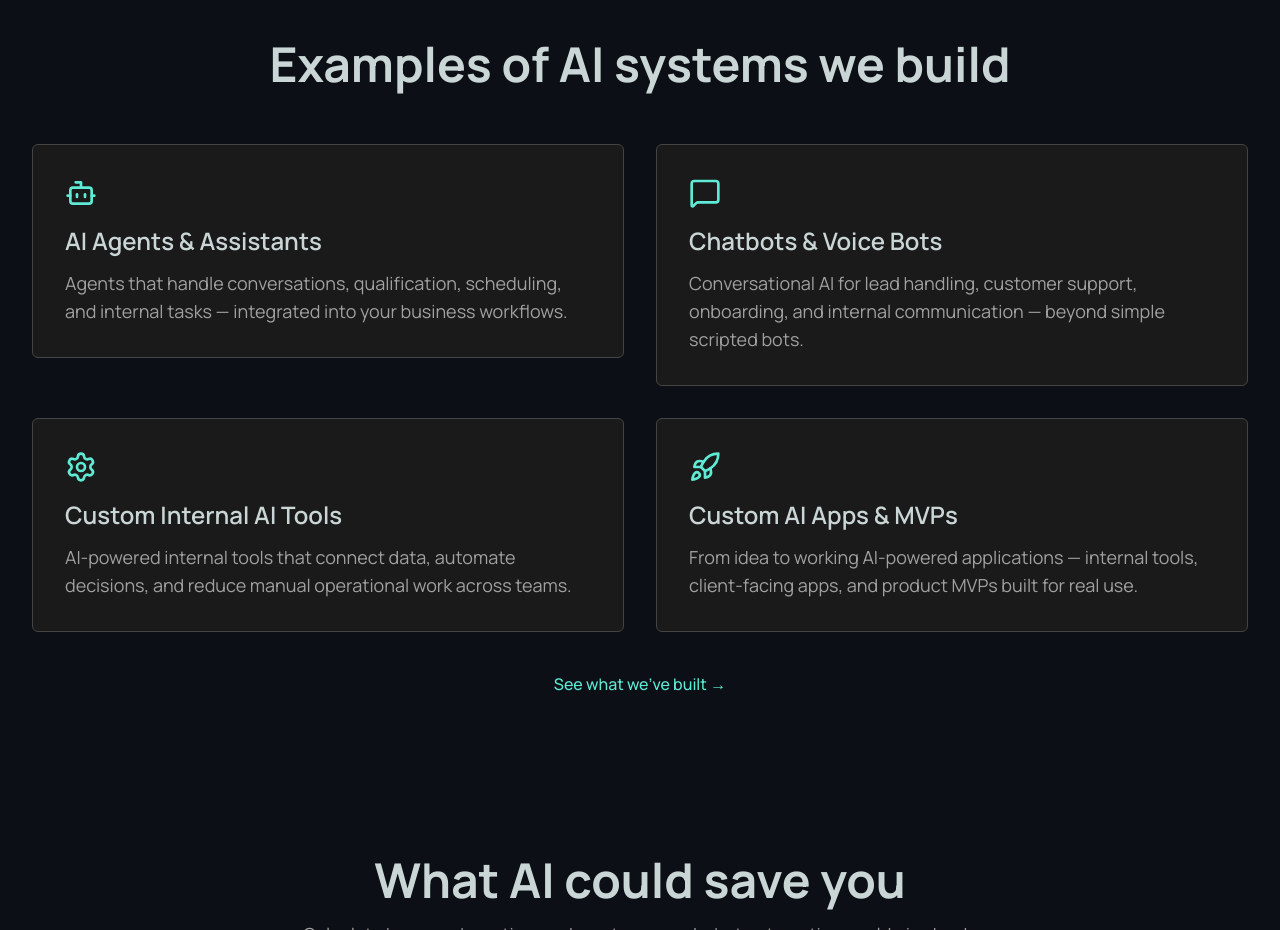
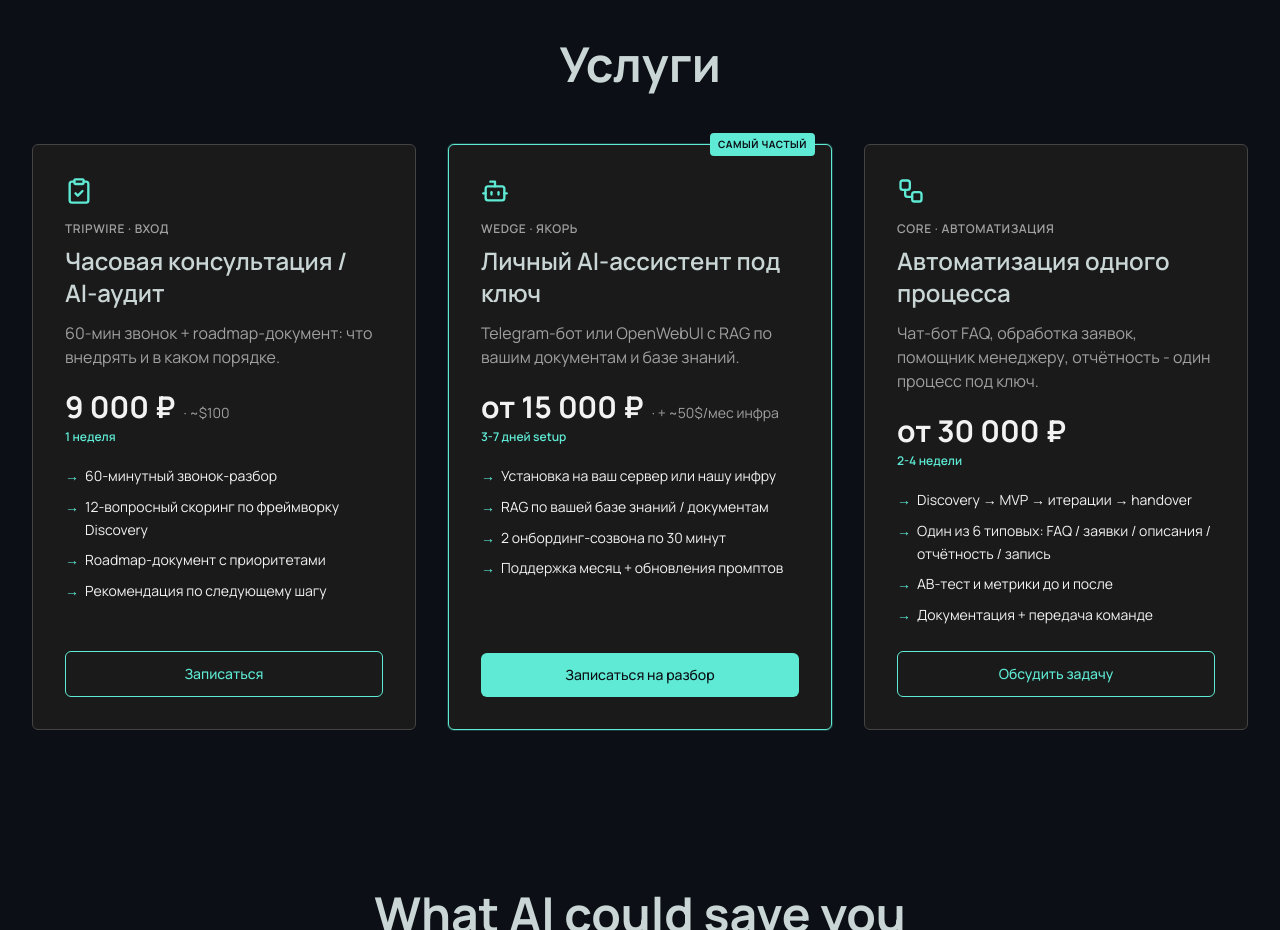
Before and after one commit to apovalov/vorklab, a Next.js app: page / in a window 1280 px wide. Shown: the part 880-1810 px from the top of the page. Built offline with nearby package versions, Linux system fonts and the light colour scheme.

Commit message:
refactor(solutions): 3 pricing tiers with wedge highlighted

```diff
--- a/components/landing/Solutions.tsx
+++ b/components/landing/Solutions.tsx
@@ -1,73 +1,139 @@
-import Link from "next/link";
-import { Bot, MessageSquare, Settings, Rocket } from "lucide-react";
+import { ClipboardCheck, Bot, Workflow } from "lucide-react";
 import { RevealOnScroll } from "@/components/ui/RevealOnScroll";
+import { CALENDLY_URL } from "@/lib/constants";
 
-const solutions = [
+const tiers = [
+  {
+    icon: ClipboardCheck,
+    label: "Tripwire · вход",
+    title: "Часовая консультация / AI-аудит",
+    pitch: "60-мин звонок + roadmap-документ: что внедрять и в каком порядке.",
+    price: "9 000 ₽",
+    priceNote: "~$100",
+    duration: "1 неделя",
+    bullets: [
+      "60-минутный звонок-разбор",
+      "12-вопросный скоринг по фреймворку Discovery",
+      "Roadmap-документ с приоритетами",
+      "Рекомендация по следующему шагу",
+    ],
+    ctaLabel: "Записаться",
+    highlight: false,
+  },
   {
     icon: Bot,
-    title: "AI Agents & Assistants",
-    description:
-      "Agents that handle conversations, qualification, scheduling, and internal tasks — integrated into your business workflows.",
+    label: "Wedge · якорь",
+    title: "Личный AI-ассистент под ключ",
+    pitch: "Telegram-бот или OpenWebUI с RAG по вашим документам и базе знаний.",
+    price: "от 15 000 ₽",
+    priceNote: "+ ~50$/мес инфра",
+    duration: "3-7 дней setup",
+    bullets: [
+      "Установка на ваш сервер или нашу инфру",
+      "RAG по вашей базе знаний / документам",
+      "2 онбординг-созвона по 30 минут",
+      "Поддержка месяц + обновления промптов",
+    ],
+    ctaLabel: "Записаться на разбор",
+    highlight: true,
   },
   {
-    icon: MessageSquare,
-    title: "Chatbots & Voice Bots",
-    description:
-      "Conversational AI for lead handling, customer support, onboarding, and internal communication — beyond simple scripted bots.",
-  },
-  {
-    icon: Settings,
-    title: "Custom Internal AI Tools",
-    description:
-      "AI-powered internal tools that connect data, automate decisions, and reduce manual operational work across teams.",
-  },
-  {
-    icon: Rocket,
-    title: "Custom AI Apps & MVPs",
-    description:
-      "From idea to working AI-powered applications — internal tools, client-facing apps, and product MVPs built for real use.",
+    icon: Workflow,
+    label: "Core · автоматизация",
+    title: "Автоматизация одного процесса",
+    pitch: "Чат-бот FAQ, обработка заявок, помощник менеджеру, отчётность - один процесс под ключ.",
+    price: "от 30 000 ₽",
+    priceNote: undefined,
+    duration: "2-4 недели",
+    bullets: [
+      "Discovery → MVP → итерации → handover",
+      "Один из 6 типовых: FAQ / заявки / описания / отчётность / запись",
+      "AB-тест и метрики до и после",
+      "Документация + передача команде",
+    ],
+    ctaLabel: "Обсудить задачу",
+    highlight: false,
   },
 ] as const;
 
 export function Solutions() {
   return (
-    <section id="ai-solutions" className="bg-[var(--base-bg)] py-16 md:py-20">
+    <section id="solutions" className="bg-[var(--base-bg)] py-16 md:py-20">
       <div className="max-w-7xl mx-auto px-4 sm:px-6 lg:px-8">
         <RevealOnScroll>
           <h2 className="text-3xl md:text-5xl font-bold text-[var(--heading-text)] hover:brightness-125 transition-all duration-300 text-center mb-4 py-6 md:py-10">
-            Examples of AI systems we build
+            Услуги
           </h2>
         </RevealOnScroll>
 
-        <div className="grid grid-cols-1 md:grid-cols-2 gap-6 md:gap-8">
-          {solutions.map((solution) => (
-            <RevealOnScroll key={solution.title}>
-              <div className="bg-[var(--vorklab-card-bg)] border border-[var(--vorklab-card-border)] rounded-[var(--border-radius-main)] p-6 md:p-8 hover:brightness-125 transition-all duration-300">
-                <solution.icon
-                  className="text-[var(--vorklab-accent)] mb-4"
-                  size={32}
-                />
-                <h3 className="text-xl md:text-2xl font-semibold text-[var(--heading-text)] mb-3">
-                  {solution.title}
-                </h3>
-                <p className="text-[var(--light-text)] text-base md:text-lg">
-                  {solution.description}
-                </p>
-              </div>
-            </RevealOnScroll>
-          ))}
+        <div className="grid grid-cols-1 md:grid-cols-3 gap-6 md:gap-8">
+          {tiers.map((tier) => {
+            const Icon = tier.icon;
+            const isHighlighted = tier.highlight;
+            return (
+              <RevealOnScroll key={tier.title}>
+                <div
+                  className={`relative bg-[var(--vorklab-card-bg)] rounded-[var(--border-radius-main)] p-6 md:p-8 h-full flex flex-col transition-all duration-300 hover:brightness-125 border ${
+                    isHighlighted
+                      ? "border-[var(--vorklab-accent)] shadow-[0_0_0_1px_rgba(94,234,212,0.2)]"
+                      : "border-[var(--vorklab-card-border)]"
+                  }`}
+                >
+                  {isHighlighted && (
+                    <span className="absolute -top-3 right-4 bg-[var(--vorklab-accent)] text-[var(--base-bg)] text-[10px] font-bold uppercase tracking-wider px-2 py-1 rounded">
+                      Самый частый
+                    </span>
+                  )}
+                  <Icon className="text-[var(--vorklab-accent)] mb-4" size={28} />
+                  <p className="text-[var(--light-text)] text-xs uppercase tracking-wider font-semibold mb-2">
+                    {tier.label}
+                  </p>
+                  <h3 className="text-xl md:text-2xl font-semibold text-[var(--heading-text)] mb-3">
+                    {tier.title}
+                  </h3>
+                  <p className="text-[var(--light-text)] text-sm md:text-base mb-5">
+                    {tier.pitch}
+                  </p>
+                  <div className="flex items-baseline gap-2 mb-1">
+                    <span className="text-2xl md:text-3xl font-bold text-[var(--main-text)]">
+                      {tier.price}
+                    </span>
+                    {tier.priceNote && (
+                      <span className="text-[var(--light-text)] text-sm">
+                        · {tier.priceNote}
+                      </span>
+                    )}
+                  </div>
+                  <p className="text-[var(--vorklab-accent)] text-xs font-semibold mb-5">
+                    {tier.duration}
+                  </p>
+                  <ul className="space-y-2 mb-6 flex-1">
+                    {tier.bullets.map((bullet) => (
+                      <li
+                        key={bullet}
+                        className="text-[var(--main-text)] text-sm leading-relaxed pl-5 relative before:content-['→'] before:absolute before:left-0 before:text-[var(--vorklab-accent)]"
+                      >
+                        {bullet}
+                      </li>
+                    ))}
+                  </ul>
+                  <a
+                    href={CALENDLY_URL}
+                    target="_blank"
+                    rel="noopener noreferrer"
+                    className={`inline-flex items-center justify-center rounded-[var(--border-radius-main)] text-sm font-medium px-4 py-3 transition-all duration-300 ${
+                      isHighlighted
+                        ? "bg-[var(--vorklab-accent)] text-[var(--base-bg)] hover:brightness-110"
+                        : "border border-[var(--vorklab-accent)] text-[var(--vorklab-accent)] hover:bg-[var(--vorklab-accent)]/10"
+                    }`}
+                  >
+                    {tier.ctaLabel}
+                  </a>
+                </div>
+              </RevealOnScroll>
+            );
+          })}
         </div>
-
-        <RevealOnScroll>
-          <div className="text-center mt-10">
-            <Link
-              href="/products"
-              className="text-[var(--vorklab-accent)] hover:brightness-125 transition-all duration-300 text-base font-medium"
-            >
-              See what we&apos;ve built →
-            </Link>
-          </div>
-        </RevealOnScroll>
       </div>
     </section>
   );
```
